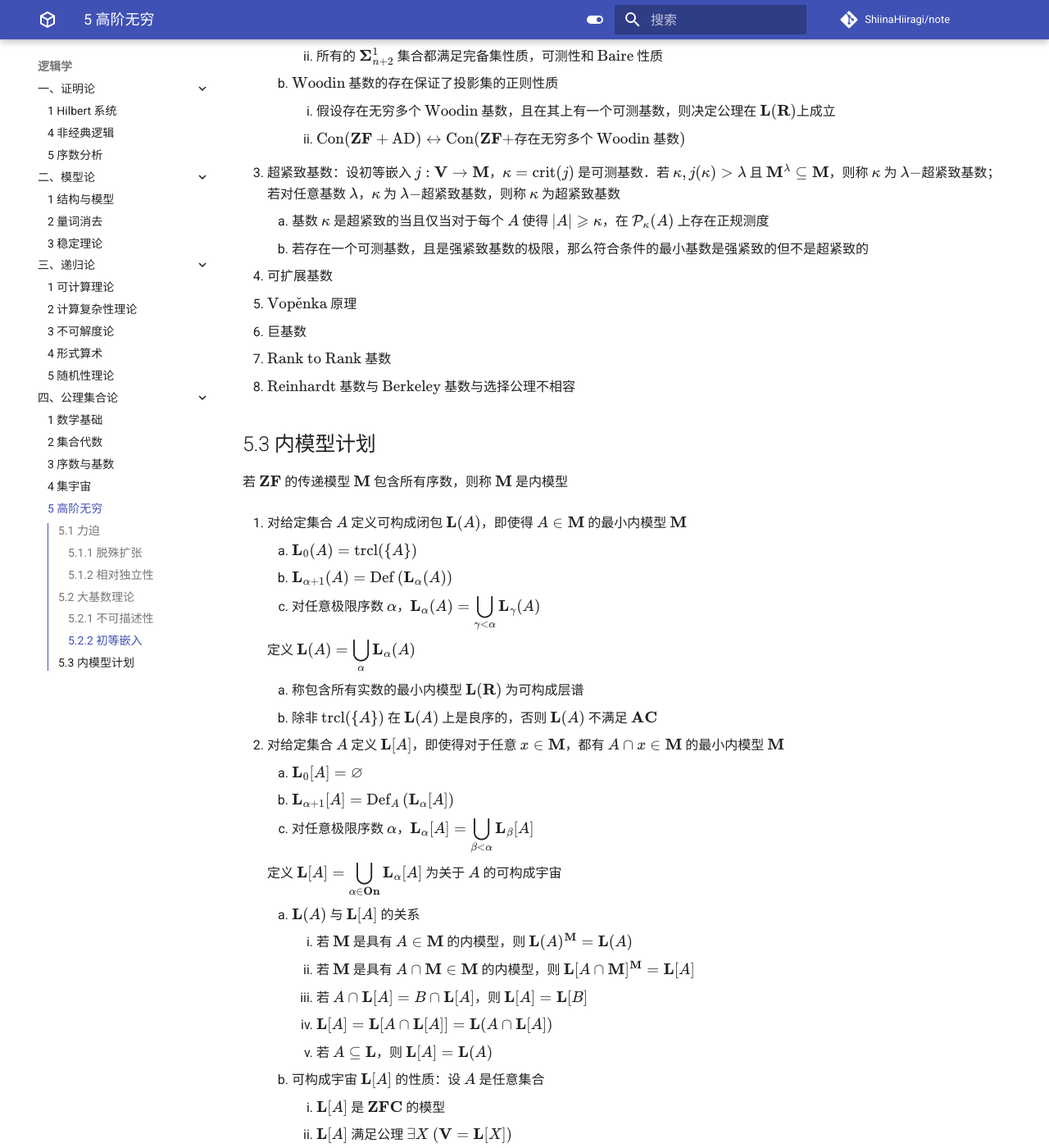
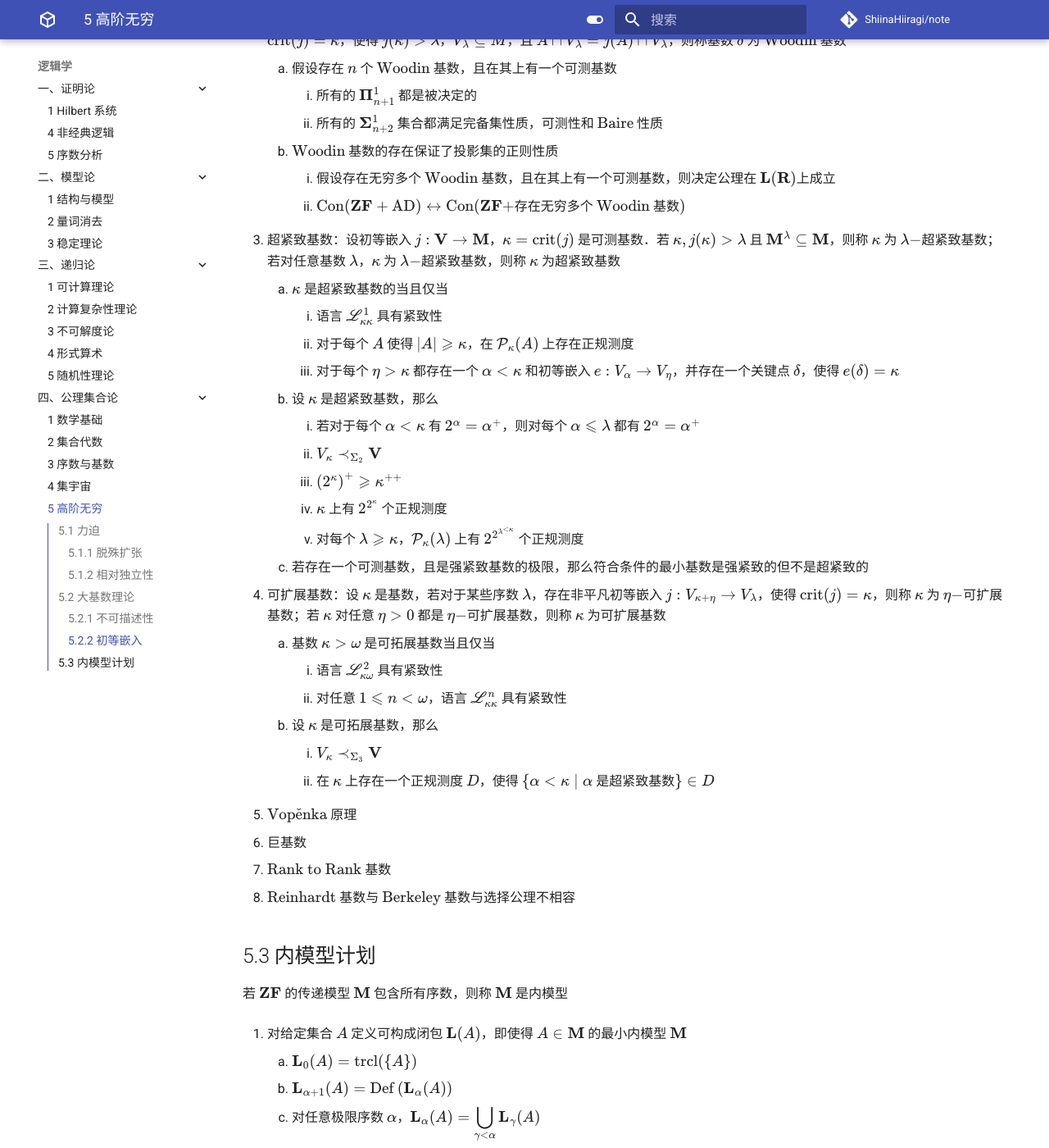
Before and after one commit to ShiinaHiiragi/note, an MkDocs documentation site: the page built from docs/logic/set/card.md, in a window 1280 px wide and 1400 px high, scrolled down 5999 px. Shown: the whole window at 82% size. Built offline with MkDocs 1.6.1 and Material for MkDocs 9.7.7, drawn with Linux system fonts in a browser that asks for light colours; comment, search, counter and statistics services are not loaded; some of the changed text lies outside the part shown.

Commit message:
add compact

```diff
--- a/docs/logic/set/card.md
+++ b/docs/logic/set/card.md
@@ -84,6 +84,9 @@
     1. $j(\kappa) > \kappa$
     2. 对任意 $a \in V_{\kappa}$ 有 $j(a) = a$，因此 $V_{\kappa}^{M} = v_{\kappa}$
     3. 对任意 $X \subseteq V_{\kappa}$ 有 $j(X) \cap V_{\kappa}^{M} = X$，因而 $V_{\kappa+1}^{M} = v_{\kappa+1}$
+4. 语言 $\mathscr{L}_{\lambda, \mu}^{n}$ 的弱紧致性与紧致性：定义语句集 $\Sigma$ 是 $\nu-$可满足的当且仅当其每个基数小于 $\nu$ 的子集都是可满足的
+    1. 弱紧致性：对 $\mathscr{L}_{\lambda, \mu}^{n}$ 的任意一组语句 $\Sigma$，若 $|\Sigma| \leqslant \lambda$ 且 $\Sigma$ 是 $\lambda-$可满足的，则 $\Sigma$ 也是可满足的
+    2. 紧致性：对 $\mathscr{L}_{\lambda, \mu}^{n}$ 的任意一组语句 $\Sigma$，若 $\Sigma$ 是 $\lambda-$可满足的，则 $\Sigma$ 也是可满足的
 
 ### 5.2.1 不可描述性
 1. 不可达基数：$\Sigma_1^1-$不可描述基数
@@ -106,7 +109,7 @@
         1. $\kappa \rightarrow(\kappa)^{2}$
         2. 对任意 $n < \omega$ 与 $\lambda < \kappa$，都有 $\kappa \rightarrow(\kappa)_{\lambda}^{n}$
         3. $\kappa$ 是不可达的，且具有树性质，即每个高度为 $\kappa$ 且层数基数小于 $\kappa$ 的树都有一个基数为 $\kappa$ 的分支
-        4. $\kappa$ 是不可达的，且 $\mathscr{L}_{\kappa, \kappa}$（或 $\mathscr{L}_{\kappa, \omega}$）具有弱紧致性，即对于 $\mathscr{L}_{\kappa, \kappa}$（或 $\mathscr{L}_{\kappa, \omega}$）的任意一组语句 $\Sigma$，满足 $|\Sigma| \leqslant \kappa$，且对于每个 $S \subseteq \Sigma \wedge |S|<\kappa$ 的 $S$ 都有模型，则 $\Sigma$ 也有模型
+        4. $\kappa$ 是不可达的，且语言 $\mathscr{L}_{\kappa, \kappa}$（或 $\mathscr{L}_{\kappa, \omega}$）具有弱紧致性
     2. $\text{Erd}\ddot{\mathrm{o}}\text{s}$ 基数 $\eta_{\alpha}$：满足划分性质 $\kappa \rightarrow(\alpha)^{<\omega}$ 的最小基数 $\kappa$
         1. 对于任意的 $\kappa<\eta_{\alpha}$，都有 $\eta_{\alpha} \rightarrow(\alpha)_{\kappa}^{<\omega}$
         2. 所有的 $\text{Erd}\ddot{\mathrm{o}}\text{s}$ 基数 $\eta_{\alpha}$ 都是不可达基数，且若 $\alpha<\beta$，则 $\eta_{\alpha}<\eta_{\beta}$
@@ -139,12 +142,12 @@
     4. 强紧致基数：若对任何集合 $S$，每个 $S$ 上的 $\kappa-$完全滤都可扩展为 $S$ 上的 $\kappa-$完全超滤，则称不可数基数 $\kappa$ 是强紧致基数
         1. 对于任何正则基数 $\kappa$，$\kappa$ 是强紧致基数当且仅当
             1. 对于任何 $A$ 使得 $|A| \geqslant \kappa$，存在一个 $\mathcal P_{\kappa}(A)$ 上的精细测度
-            2. 语言 $\mathscr{L}_{\kappa, \omega}$ 满足紧致性定理
+            2. 语言 $\mathscr{L}_{\kappa, \omega}$ 具有紧致性
         2. 若存在一个强紧致基数，则就存在具有两个可测基数的内模型
     5. 强基数与超强基数：设初等嵌入 $j: \mathbf{V} \rightarrow \mathbf{M}$，$\kappa = \operatorname{crit}(j)$ 是可测基数
         1. 若 $V_{\lambda} \subseteq \mathbf{M}$，则称 $\kappa$ 为 $\lambda-$强基数；若对任意基数 $\lambda$，$\kappa$ 为 $\lambda-$强基数，则称 $\kappa$ 为强基数
         2. 若 $V_{j(\kappa)} \subseteq \mathbf{M}$，则称 $\kappa$ 为超强基数
-            1. 设 $\kappa$ 为超强基数，则存在 $V$ 的一个脱殊扩张 $V[G]$ 使得存在一个初等嵌入有 $j: L(\mathbf{R}) \to L(\mathbf{R})^{V[G]}$
+            1. 设 $\kappa$ 为超强基数，则存在 $M$ 的一个脱殊扩张 $M[G]$ 使得存在一个初等嵌入 $j: \mathbf L(\mathbf{R}) \to \mathbf L(\mathbf{R})^{M[G]}$
             2. 若存在超强基数，则 $\mathbf{L}(\mathbf{R})$ 中的每个实数集都具有正则性质．特别地，$\mathbf{R}$ 不存在投影良序
     6. 如果存在可测基数（即存在非平凡的初等嵌入 $j: \mathbf{V} \rightarrow \mathbf{M}$），则
         1. $\mathbf{V} \neq \mathbf{L}$ 且 $\mathbf{L}$ 中只有有限多个实数
@@ -159,9 +162,24 @@
         1. 假设存在无穷多个 $\text{Woodin}$ 基数，且在其上有一个可测基数，则决定公理在 $\mathbf{L}(\mathbf{R})$上成立
         2. $\operatorname{Con}(\mathbf{ZF} + \mathrm{AD}) \leftrightarrow \operatorname{Con}(\mathbf{ZF}+$存在无穷多个 $\text{Woodin}$ 基数$)$
 3. 超紧致基数：设初等嵌入 $j: \mathbf{V} \rightarrow \mathbf{M}$，$\kappa = \operatorname{crit}(j)$ 是可测基数．若 $\kappa, j(\kappa)>\lambda$ 且 $\mathbf{M}^{\lambda} \subseteq \mathbf{M}$，则称 $\kappa$ 为 $\lambda-$超紧致基数；若对任意基数 $\lambda$，$\kappa$ 为 $\lambda-$超紧致基数，则称 $\kappa$ 为超紧致基数
-    1. 基数 $\kappa$ 是超紧致的当且仅当对于每个 $A$ 使得 $|A| \geqslant \kappa$，在 $\mathcal{P}_{\kappa}(A)$ 上存在正规测度
-    2. 若存在一个可测基数，且是强紧致基数的极限，那么符合条件的最小基数是强紧致的但不是超紧致的
-4. 可扩展基数
+    1. $\kappa$ 是超紧致基数的当且仅当
+        1. 语言 $\mathscr L_{\kappa \kappa}^{1}$ 具有紧致性
+        2. 对于每个 $A$ 使得 $|A| \geqslant \kappa$，在 $\mathcal{P}_{\kappa}(A)$ 上存在正规测度
+        3. 对于每个 $\eta>\kappa$ 都存在一个 $\alpha<\kappa$ 和初等嵌入 $e: V_{\alpha} \to V_{\eta}$，并存在一个关键点 $\delta$，使得 $e(\delta)=\kappa$
+    2. 设 $\kappa$ 是超紧致基数，那么
+        1. 若对于每个 $\alpha<\kappa$ 有 $2^{\alpha}=\alpha^{+}$，则对每个 $\alpha \leqslant \lambda$ 都有 $2^{\alpha}=\alpha^{+}$
+        2. $V_{\kappa} \prec_{\Sigma_{2}} \mathbf{V}$
+        3. $\left(2^{\kappa}\right)^{+} \geqslant \kappa^{++}$
+        4. $\kappa$ 上有 $2^{2^{\kappa}}$ 个正规测度
+        5. 对每个 $\lambda \geqslant \kappa$，$\mathcal P_{\kappa}(\lambda)$ 上有 $2^{2^{\lambda^{<\kappa}}}$ 个正规测度
+    3. 若存在一个可测基数，且是强紧致基数的极限，那么符合条件的最小基数是强紧致的但不是超紧致的
+4. 可扩展基数：设 $\kappa$ 是基数，若对于某些序数 $\lambda$，存在非平凡初等嵌入 $j: V_{\kappa+\eta} \to V_{\lambda}$，使得 $\operatorname{crit}(j) = \kappa$，则称 $\kappa$ 为 $\eta-$可扩展基数；若 $\kappa$ 对任意 $\eta > 0$ 都是 $\eta-$可扩展基数，则称 $\kappa$ 为可扩展基数
+    1. 基数 $\kappa > \omega$ 是可拓展基数当且仅当
+        1. 语言 $\mathscr L_{\kappa \omega}^{2}$ 具有紧致性
+        2. 对任意 $1 \leqslant n < \omega$，语言 $\mathscr L_{\kappa \kappa}^{n}$ 具有紧致性
+    2. 设 $\kappa$ 是可拓展基数，那么
+        1. $V_{\kappa} \prec_{\Sigma_{3}} \mathbf{V}$
+        2. 在 $\kappa$ 上存在一个正规测度 $D$，使得 $\{\alpha<\kappa \mid \alpha$ 是超紧致基数$\} \in D$
 5. $\text{Vop}\check{\mathrm{e}}\text{nka}$ 原理
 6. 巨基数
 7. $\text{Rank to Rank}$ 基数
```
Also changed, not shown: docs/logic/prf/hilbert.md (+2 -1 lines).
